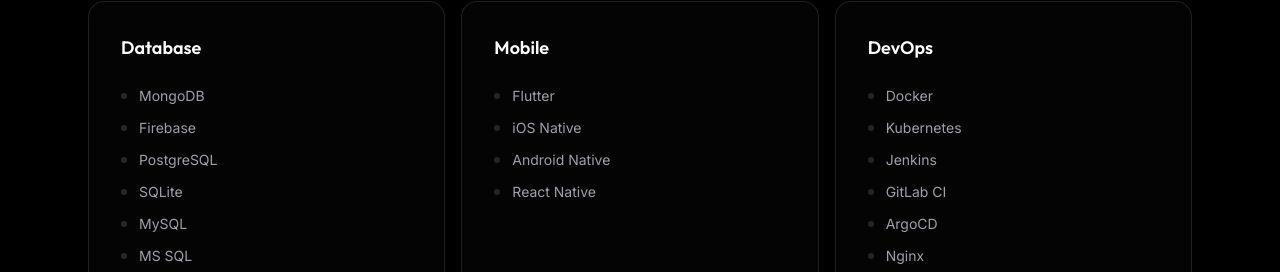
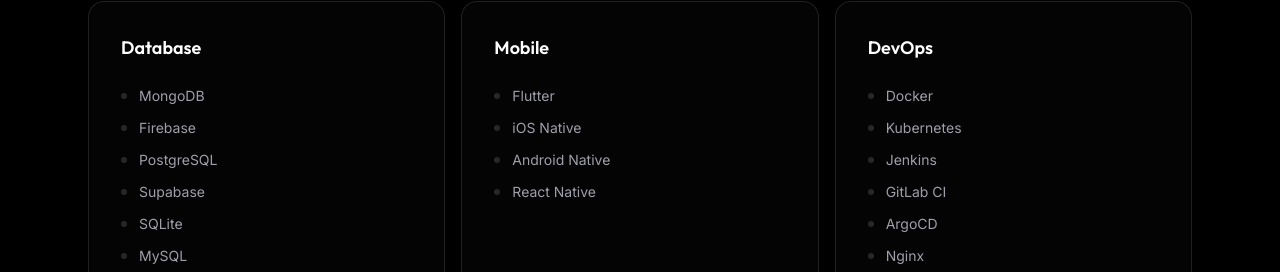
Before and after one commit to zax-th/cv, a SvelteKit app: page / in a window 1280 px wide. Shown: the part 5305-5577 px from the top of the page. Built offline with nearby package versions, Linux system fonts and the light colour scheme.

Commit message:
feat(): change info

```diff
--- a/src/routes/+page.svelte
+++ b/src/routes/+page.svelte
@@ -192,6 +192,7 @@
       "MongoDB",
       "Firebase",
       "PostgreSQL",
+      "Supabase",
       "SQLite",
       "MySQL",
       "MS SQL",
@@ -903,7 +904,6 @@
           <div
             class="flex items-center gap-2 opacity-50 hover:opacity-100 transition-opacity"
           >
-            <Logo size={24} />
             <span class="text-sm font-semibold text-white tracking-widest"
               >NAKARIN W.</span
             >
```
